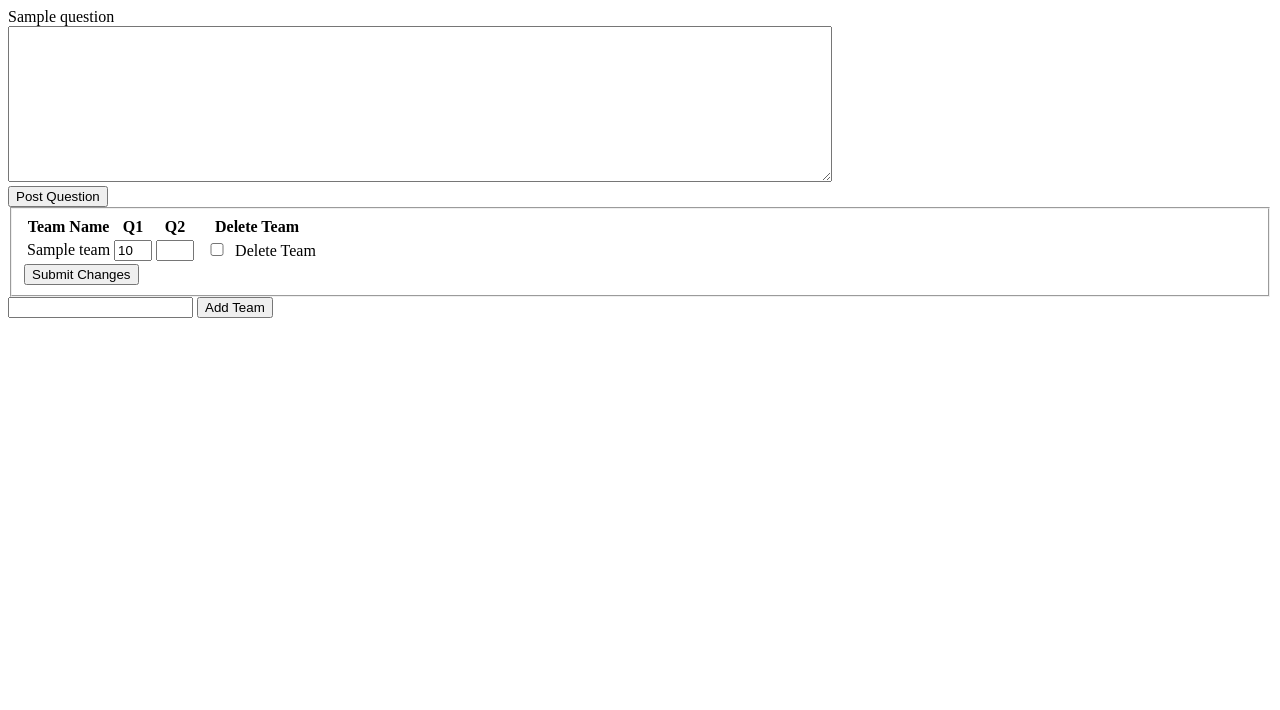
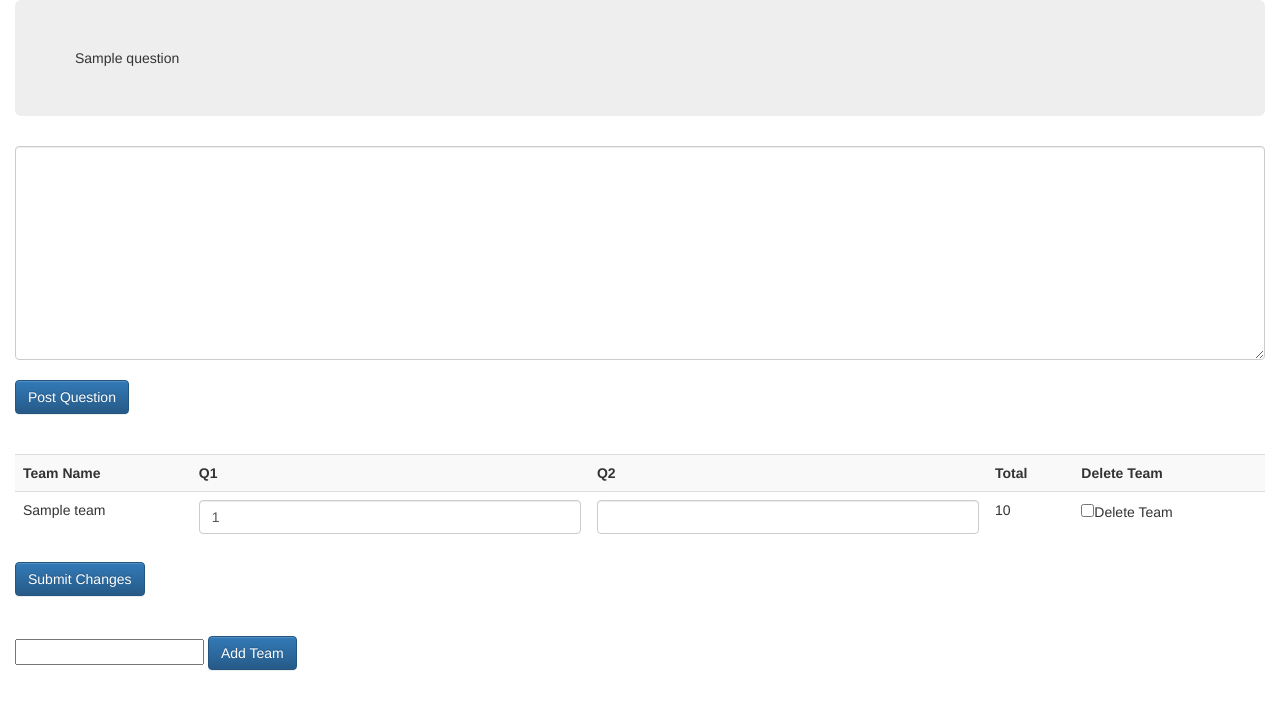
Before and after one commit to coreyjdl/Score_Master, a Flask app: template templates/admin.html in a window 1280 px wide. Shown: the top 710 px of the page. Run offline with Flask 2, Linux system fonts and the light colour scheme; the template is opened without the code that fills it: most values are stand-ins (such as "Sample title", 1, 10 or a date in 2020); some libraries are stand-ins or nearby versions.

Commit message:
new css features, total score
cleaned up presentation added total

```diff
--- a/templates/admin.html
+++ b/templates/admin.html
@@ -1,25 +1,29 @@
 <!DOCTYPE html>
 <html>
 	<head>
-		<!-- link rel="stylesheet" type="text/css" href="/static/style.css"-->
-		<style>
-			#entry {
-				width: 30px;
-			}
-		</style>
+		<!-- Latest compiled and minified CSS -->
+		<link rel="stylesheet" href="https://maxcdn.bootstrapcdn.com/bootstrap/3.3.7/css/bootstrap.min.css" integrity="sha384-BVYiiSIFeK1dGmJRAkycuHAHRg32OmUcww7on3RYdg4Va+PmSTsz/K68vbdEjh4u" crossorigin="anonymous">
+
+		<!-- Optional theme -->
+		<link rel="stylesheet" href="https://maxcdn.bootstrapcdn.com/bootstrap/3.3.7/css/bootstrap-theme.min.css" integrity="sha384-rHyoN1iRsVXV4nD0JutlnGaslCJuC7uwjduW9SVrLvRYooPp2bWYgmgJQIXwl/Sp" crossorigin="anonymous">
+
+		<!-- Latest compiled and minified JavaScript -->
+		<script src="https://maxcdn.bootstrapcdn.com/bootstrap/3.3.7/js/bootstrap.min.js" integrity="sha384-Tc5IQib027qvyjSMfHjOMaLkfuWVxZxUPnCJA7l2mCWNIpG9mGCD8wGNIcPD7Txa" crossorigin="anonymous"></script>
 	</head>
+
 	<body>
-		<div id="wrap">
-			<div id="question">{{question}}</div>
-
+		<div class="container-fluid">
+			<div class="jumbotron jumbotron-fluid">
+				<div id="question">{{question}}</div>
+			</div>
 			<form action="" method="post">
-				<textarea rows="10" cols="100" id="question" name="question"></textarea><br>
-				<input type="submit" id="question_button" value="Post Question">
+				<textarea rows="10" cols="100" id="question" name="question" class="form-control"></textarea><br>
+				<input type="submit" id="question_button" value="Post Question" class="btn btn-primary">
 			</form>
-
+			<br><br>
 			<fieldset>
 			<form action="" method="post" id="scores">
-				<table id="score">
+				<table id="score" class="table table-striped">
 					<tr>
 						<th>Team Name</th>
 						{% if q_count %}
@@ -29,36 +33,40 @@
 									<th>Q{{ loop.index + 1 }}</th>
 							{%- endif %}
 						{%- endfor %}
+						{%- else %}
+							<th>Q1</th>
 						{% endif %}
+						<th>Total</th>
 						<th>Delete Team</th>
 					</tr>
 					{%- for team in teams %}
 					<tr>
 						<td>{{team}}</td>
 						{%- if teams[team] %}
-							{%- for score in teams[team] %}
-								<td><input id="entry" type="text" name="score,{{team}},{{loop.index}}" value="{{score}}"></td>
+							{%- for i in q_count %}
+							{#- for score in teams[team] #}
+								<td><input id="entry" type="text" name="score,{{team}},{{loop.index}}" value="{{teams[team][loop.index -1]}}" class="form-control"></td>
 									{%- if q_count %}
 										{%- if loop.last %}
-											<td><input id="entry" type="text" name="score,{{team}},{{loop.index + 1}}"></td>
+											<td><input id="entry" type="text" name="score,{{team}},{{loop.index + 1}}" class="form-control"></td>
 										{%- endif -%}
 									{%- endif -%}
 							{%- endfor %}
 						{% else %}
-							<td><input id="entry" type="text" class="score" name="score,{{team}},1" value=""></td>
+							<td><input id="entry" type="text" class="score" name="score,{{team}},1" value="" class="form-control"></td>
 						{% endif %}
+						<td>{{teams[team]|sum()}}</td>
 						<td headers="Delete Team"><input id="entry" type="checkbox" id="delete" name="del{{loop.index}}" value="{{team}}">Delete Team</td>
 					</tr>
 					{% endfor %}
-
 				</table>
-				<input type="submit" id="post_button" value="Submit Changes"></input>
+				<input type="submit" id="post_button" value="Submit Changes" class="btn btn-primary"></input>
 			</form>
 			</fieldset>
-
+			<br><br>
 			<form id="add_team" method="post" action="/admin">
 				<input type="text" name="add_team" id="add_team">
-				<input type="submit" value="Add Team">
+				<input type="submit" value="Add Team" class="btn btn-primary">
 			</form>
 		</div>
 	</body>
```
Also changed, not shown: templates/index.html (+20 -4 lines), templates/scores.html (+7 -3 lines).
